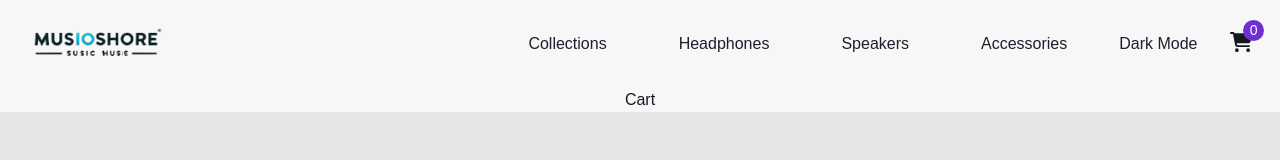
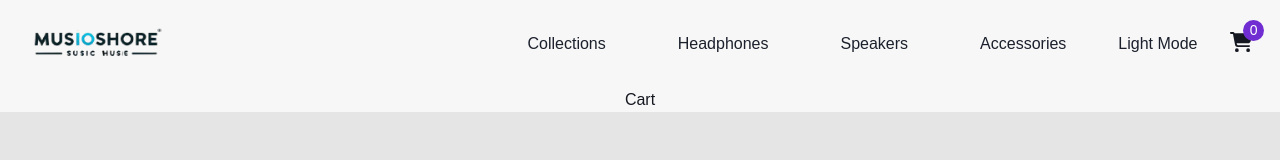
Before and after one commit to RamssCR/ecommerce-practice, a React (Vite) app: page /cart in a window 1280 px wide. Shown: the top 160 px of the page. Built offline with nearby package versions, Linux system fonts and the light colour scheme; a web font is replaced by a local one.

Commit message:
feat: integrated theme functionalities

```diff
--- a/src/components/footer/Brand.tsx
+++ b/src/components/footer/Brand.tsx
@@ -1,13 +1,27 @@
 import { links } from '@utils/navLinks'
+import { useThemeProvider } from '@hooks/useThemeProvider'
 import AppLink from '@components/ui/app-links/AppLink'
 import Image from '@components/ui/images/Image'
 import logo from '@assets/musioshore-header-logo.png'
 
+/**
+ * Renders a component that displays the
+ * header of the app footer.
+ * Displays the logo and links to other pages.
+ * @example
+ * <Brand />
+ */
 export default function Brand() {
+    const { theme } = useThemeProvider()
+
     return (
         <section className="w-full flex flex-col items-center gap-6 md:items-start lg:flex-row lg:justify-between lg:items-center">
             <AppLink to="/">
-                <Image src={logo} alt="MusioShore" title="MusioShore" className="w-40 h-14 object-contain" />
+                <Image
+                    src={logo}
+                    alt="MusioShore"
+                    title="MusioShore"
+                    className={`w-40 h-14 object-contain ${theme === 'dark' && 'brightness-0 invert'}`} />
             </AppLink>
             <nav className="flex flex-col items-center gap-3 md:flex-row md:gap-11">
                 {links.map((link, index) => (
--- a/src/components/footer/Footer.tsx
+++ b/src/components/footer/Footer.tsx
@@ -3,6 +3,11 @@ import Legal from './Legal'
 import Container from '@components/ui/containers/Container'
 import Text from '@components/ui/texts/Text'
 
+/**
+ * Renders the app footer.
+ * @example
+ * <Footer />
+ */
 export default function Footer() {
     return (
         <footer className="w-full py-7 px-10 bg-neutral-background-highlight lg:py-12">
--- a/src/components/footer/Legal.tsx
+++ b/src/components/footer/Legal.tsx
@@ -2,6 +2,12 @@ import AppLink from "@components/ui/app-links/AppLink"
 import Text from "@components/ui/texts/Text"
 import { currentYear } from "@utils/currentYear"
 
+/**
+ * Renders a component that displays the footer's end.
+ * Displays copyright and developer information.
+ * @example
+ * <Legal />
+ */
 export default function Legal() {
     return (
         <section className="w-full flex flex-col items-center gap-2 md:flex-row md:justify-between">
--- a/src/components/header/Header.tsx
+++ b/src/components/header/Header.tsx
@@ -1,6 +1,7 @@
 import { useState } from 'react'
 import { FontAwesomeIcon } from '@fortawesome/react-fontawesome'
 import { faBars, faCartShopping, faX } from '@fortawesome/free-solid-svg-icons'
+import { useThemeProvider } from '@hooks/useThemeProvider'
 import Button from '@components/ui/buttons/Button'
 import Container from '@components/ui/containers/Container'
 import Image from '@components/ui/images/Image'
@@ -10,6 +11,7 @@ import Navbar from './Navbar'
 import logo from '@assets/musioshore-header-logo.png'
 
 export default function Header() {
+    const { theme } = useThemeProvider()
     const [isOpen, setIsOpen] = useState(false)
     const toggle = () => setIsOpen(prev => !prev)
     const iconStyle = "fill-neutral-text-highlight cursor-pointer text-xl"
@@ -23,7 +25,7 @@ export default function Header() {
                         onClick={() => setIsOpen(false)}
                         alt="MusioShore"
                         title="MusioShore"
-                        className="w-34 h-10 object-contain"
+                        className={`w-34 h-10 object-contain ${theme === 'dark' && 'brightness-0 invert'}`}
                     />
                 </AppNavLink>
                 <section className="flex items-center gap-8">
--- a/src/components/header/MobileNavbar.tsx
+++ b/src/components/header/MobileNavbar.tsx
@@ -1,10 +1,18 @@
 import { useLocation } from 'react-router-dom'
+import { useThemeProvider } from '@hooks/useThemeProvider'
 import { links } from '@utils/navLinks'
 import AppNavLink from '@components/ui/app-links/AppNavLink'
 import Text from '@components/ui/texts/Text'
 import Switch from '@components/ui/switches/Switch'
 
+/**
+ * Renders a component that displays the
+ * Mobile's navigation menu.
+ * @example
+ * <MobileNavbar toggle={() => console.log('toggled!')} />
+ */
 export default function MobileNavbar({ toggle }: { toggle: () => void }) {
+    const { theme, toggleTheme } = useThemeProvider()
     const { pathname } = useLocation()
     const category = pathname.split('/')[1]
 
@@ -31,7 +39,7 @@ export default function MobileNavbar({ toggle }: { toggle: () => void }) {
             {links.map((link, index) => <NavLinkItem key={index} value={link} />)}
             <div className="w-full flex items-center justify-between py-3 px-4">
                 <Text className="text-lg font-medium">Dark mode</Text>
-                <Switch />
+                <Switch checked={theme === 'dark'} onChange={toggleTheme} />
             </div>
         </nav>
     )
--- a/src/components/header/Navbar.tsx
+++ b/src/components/header/Navbar.tsx
@@ -1,9 +1,17 @@
 import { useLocation } from 'react-router-dom'
 import { links } from '@utils/navLinks'
+import { useThemeProvider } from '@hooks/useThemeProvider'
 import AppNavLink from '@components/ui/app-links/AppNavLink'
 import Button from '@components/ui/buttons/Button'
 
+/**
+ * Renders a component that displays the
+ * Desktop's navigation menu.
+ * @example
+ * <Navbar />
+ */
 export default function Navbar() {
+    const { theme, toggleTheme } = useThemeProvider()
     const { pathname } = useLocation()
     const category = pathname.split('/')[1]
 
@@ -32,9 +40,13 @@ export default function Navbar() {
                 {links.map((link, index) => <Item key={index} value={link} />)}
                 <Button
                     variant="none"
-                    className="text-neutral-text-highlight font-medium hover:cursor-pointer"
+                    className={`
+                        text-neutral-text-highlight font-medium hover:cursor-pointer
+                        ${theme === 'dark' ? 'text-primary' : 'text-neutral-text-highlight'}
+                    `}
+                    onClick={toggleTheme}
                 >
-                    Dark Mode
+                    {theme === 'dark' ? 'Dark' : 'Light'} Mode
                 </Button>
             </ul>
         </nav>
```
